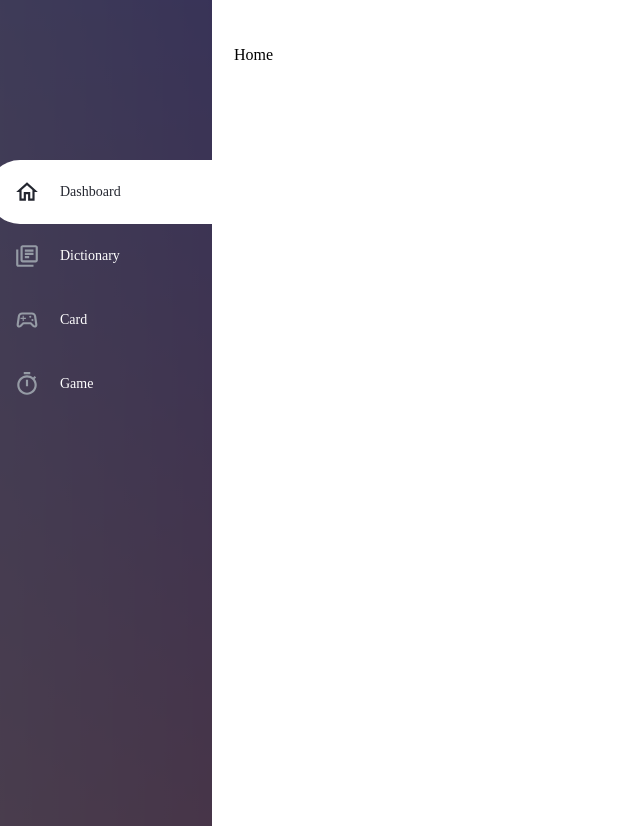
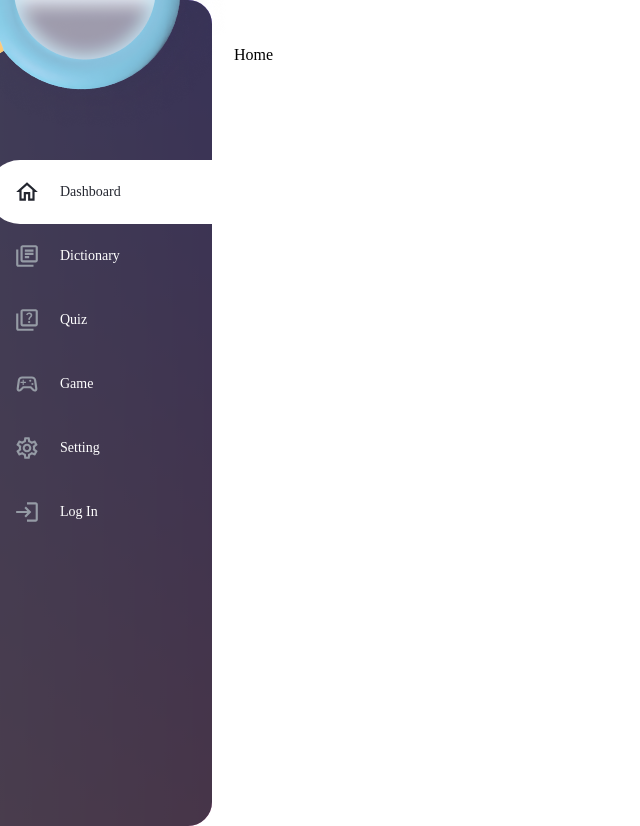
Before and after one commit to Shamp07/word-memorize, a React (Vite) app: page / in a window 1280 px wide. Shown: the top 826 px of the page, without its empty margins (0-640 px from the left). Built offline with nearby package versions, Linux system fonts and the light colour scheme.

Commit message:
feat: add magnifier image and add menu

```diff
--- /dev/null
+++ b/src/assets/assets.d.ts
@@ -0,0 +1 @@
+declare module '*.png'
--- a/src/components/Layout/Sidebar/index.tsx
+++ b/src/components/Layout/Sidebar/index.tsx
@@ -3,13 +3,11 @@ import styled from '@emotion/styled';
 import HomeOutlinedIcon from '@mui/icons-material/HomeOutlined';
 import LibraryBooksOutlinedIcon from '@mui/icons-material/LibraryBooksOutlined';
 import SportsEsportsOutlinedIcon from '@mui/icons-material/SportsEsportsOutlined';
-import TimerOutlinedIcon from '@mui/icons-material/TimerOutlined';
-import TimelineOutlinedIcon from '@mui/icons-material/TimelineOutlined';
-import FaceOutlinedIcon from '@mui/icons-material/FaceOutlined';
+import LoginOutlinedIcon from '@mui/icons-material/LoginOutlined';
+import QuizOutlinedIcon from '@mui/icons-material/QuizOutlined';
+import SettingsOutlinedIcon from '@mui/icons-material/SettingsOutlined';
 
-import Button from '@components/atoms/Button';
 import { ContentPath } from '@constants/route';
-import palette from '@constants/palette';
 import MenuLink from './MenuLink';
 
 const Root = styled.div`
@@ -20,29 +18,10 @@ const Root = styled.div`
   height: 100%;
   box-sizing: border-box;
   background: linear-gradient(#8F66F9, #D76EAD);
-  position: relative;;
-`;
-
-const PrimaryButton = styled(Button)`
-  width: 56px;
-  height: 56px;
-  background: ${palette.themePrimary.toString()};
-  border-radius: 23px;
-
-  & > svg {
-    width: 28px;
-    height: 28px;
-    color: white;
-  }
-`;
-
-const UserButton = styled(PrimaryButton)`
-  background: transparent;
-  border: 2px solid ${palette.themePrimary.toString()};
-
-  & > svg {
-    color: ${palette.themePrimary.toString()};
-  }
+  position: relative;
+  border-top-right-radius: 24px;
+  border-bottom-right-radius: 24px;
+  overflow: hidden;
 `;
 
 const Menu = styled.ul`
@@ -77,13 +56,21 @@ const menus = [{
   name: 'Dictionary',
   icon: <LibraryBooksOutlinedIcon />,
 }, {
+  path: ContentPath.QUIZ,
+  name: 'Quiz',
+  icon: <QuizOutlinedIcon />,
+}, {
   path: ContentPath.GAME,
-  name: 'Card',
+  name: 'Game',
   icon: <SportsEsportsOutlinedIcon />,
 }, {
-  path: ContentPath.TIMER,
-  name: 'Game',
-  icon: <TimerOutlinedIcon />,
+  path: ContentPath.SETTING,
+  name: 'Setting',
+  icon: <SettingsOutlinedIcon />,
+}, {
+  path: ContentPath.LOGIN,
+  name: 'Log In',
+  icon: <LoginOutlinedIcon />,
 }];
 
 function Sidebar() {
@@ -99,9 +86,6 @@ function Sidebar() {
       <Menu>
         {menuList}
       </Menu>
-      <UserButton variant="text">
-        <FaceOutlinedIcon />
-      </UserButton>
     </Root>
   );
 }
--- a/src/components/Layout/index.tsx
+++ b/src/components/Layout/index.tsx
@@ -3,10 +3,15 @@ import styled from '@emotion/styled';
 import { Global } from '@emotion/react';
 
 import palette from '@constants/palette';
+import magnifier from '@assets/images/magnifier.png';
 import globalStyle from './globalStyle';
 import Sidebar from './Sidebar';
 
 const Root = styled.div`
+  position: relative;
+`;
+
+const Inner = styled.div`
   display: flex;
   align-items: center;
   width: 1400px;
@@ -19,6 +24,13 @@ const Root = styled.div`
   z-index: 10;
 `;
 
+const Magnifier = styled.img`
+  position: absolute;
+  top: -150px;
+  left: -100px;
+  z-index: 20;
+`;
+
 interface Props {
   children: ReactNode;
 }
@@ -26,9 +38,13 @@ interface Props {
 function Layout({ children }: Props) {
   return (
     <Root>
-      <Global styles={globalStyle} />
-      <Sidebar />
-      {children}
+      <Magnifier src={magnifier} />
+      <Inner>
+        <Global styles={globalStyle} />
+        <Magnifier src={magnifier} />
+        <Sidebar />
+        {children}
+      </Inner>
     </Root>
   );
 }
--- a/src/constants/route.ts
+++ b/src/constants/route.ts
@@ -2,8 +2,10 @@
 export enum ContentPath {
   HOME = '/',
   DICTIONARY = '/dictionary',
-  EXPLORER = '/explore',
+  QUIZ = '/quiz',
   GAME = '/game',
   TIMER = '/timer',
   ANALYTICS = '/analytics',
+  SETTING = '/setting',
+  LOGIN = 'login',
 }
--- a/tsconfig.json
+++ b/tsconfig.json
@@ -3,7 +3,8 @@
     "baseUrl": "src",
     "paths": {
       "@constants/*": ["constants/*"],
-      "@components/*": ["components/*"]
+      "@components/*": ["components/*"],
+      "@assets/*": ["assets/*"]
     },
     "target": "ESNext",
     "useDefineForClassFields": true,
--- a/vite.config.ts
+++ b/vite.config.ts
@@ -5,10 +5,12 @@ import * as path from 'path';
 
 export default defineConfig({
   plugins: [react()],
+  assetsInclude: ['**/*.png'],
   resolve: {
     alias: {
       '@constants': path.resolve(__dirname, './src/constants'),
       '@components': path.resolve(__dirname, './src/components'),
+      '@assets': path.resolve(__dirname, './src/assets'),
     },
   },
 });
```
Also changed, not shown: src/assets/images/magnifier.png (added).
